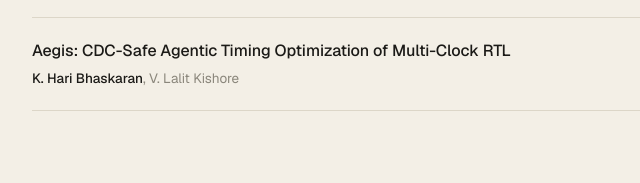
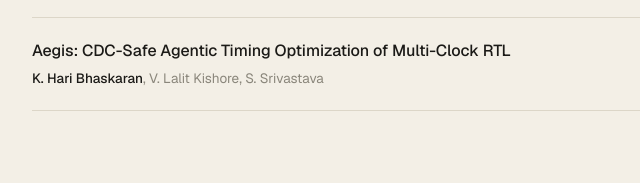
Before and after one commit to harib19/harib19.github.io, a plain HTML site: page index.html in a window 1280 px wide. Shown: the part 4017-4200 px from the top of the page, 438-1078 px from the left. Drawn offline with nearby package versions, Linux system fonts and the light colour scheme.

Commit message:
Aegis: add S. Srivastava as co-author
Co-Authored-By: Claude Opus 5.5 <noreply@anthropic.com>

```diff
--- a/index.html
+++ b/index.html
@@ -393,7 +393,7 @@ footer{margin-top:96px; padding:26px 0 0; border-top:1px solid var(--ink); displ
       </li>
       <li>
         <div><h4>Aegis: CDC-Safe Agentic Timing Optimization of Multi-Clock RTL</h4>
-        <p class="who"><b>K. Hari Bhaskaran</b>, V. Lalit Kishore</p></div>
+        <p class="who"><b>K. Hari Bhaskaran</b>, V. Lalit Kishore, S. Srivastava</p></div>
         <div class="m"><span>DAC 2027</span><span>submitted</span></div>
       </li>
     </ul>
```
